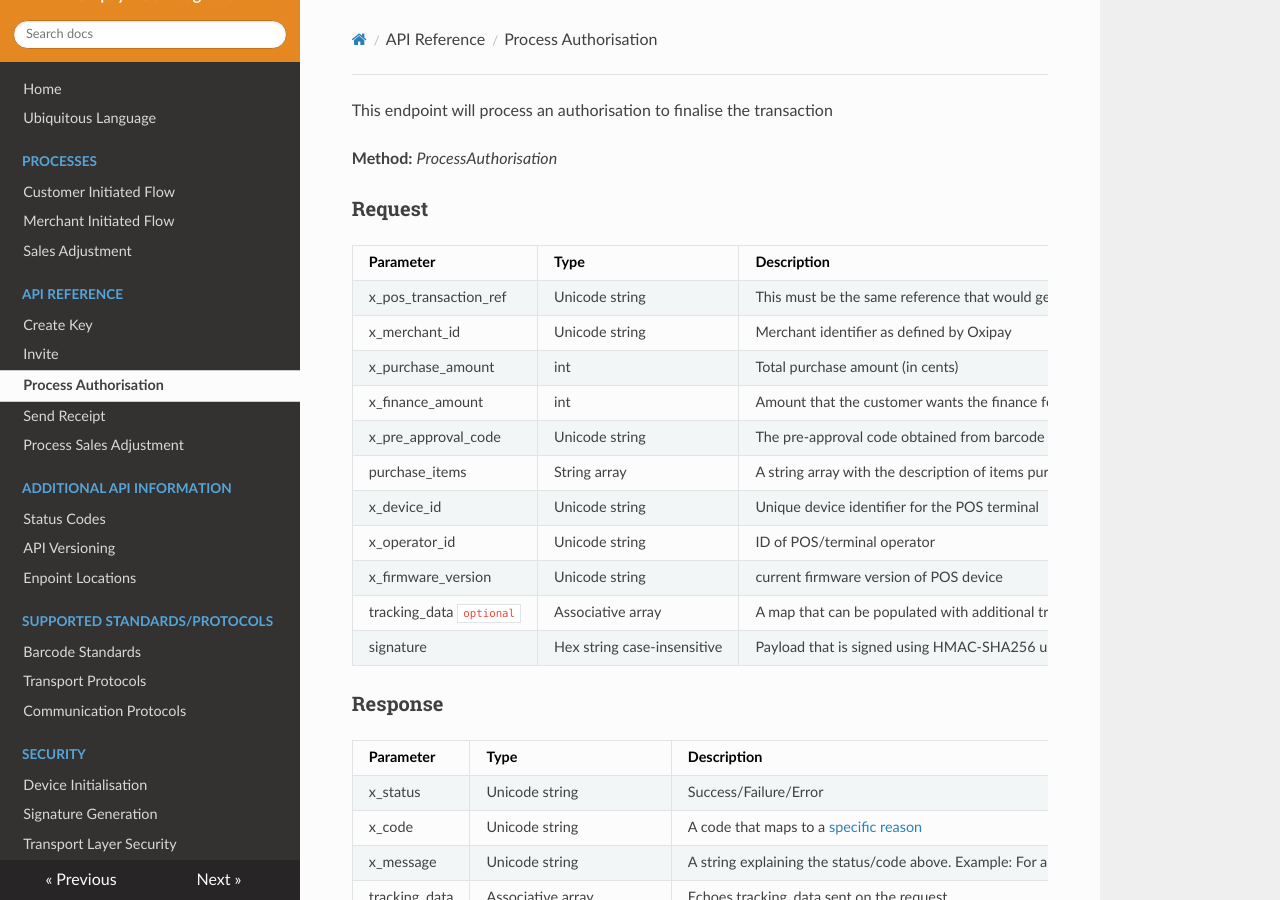
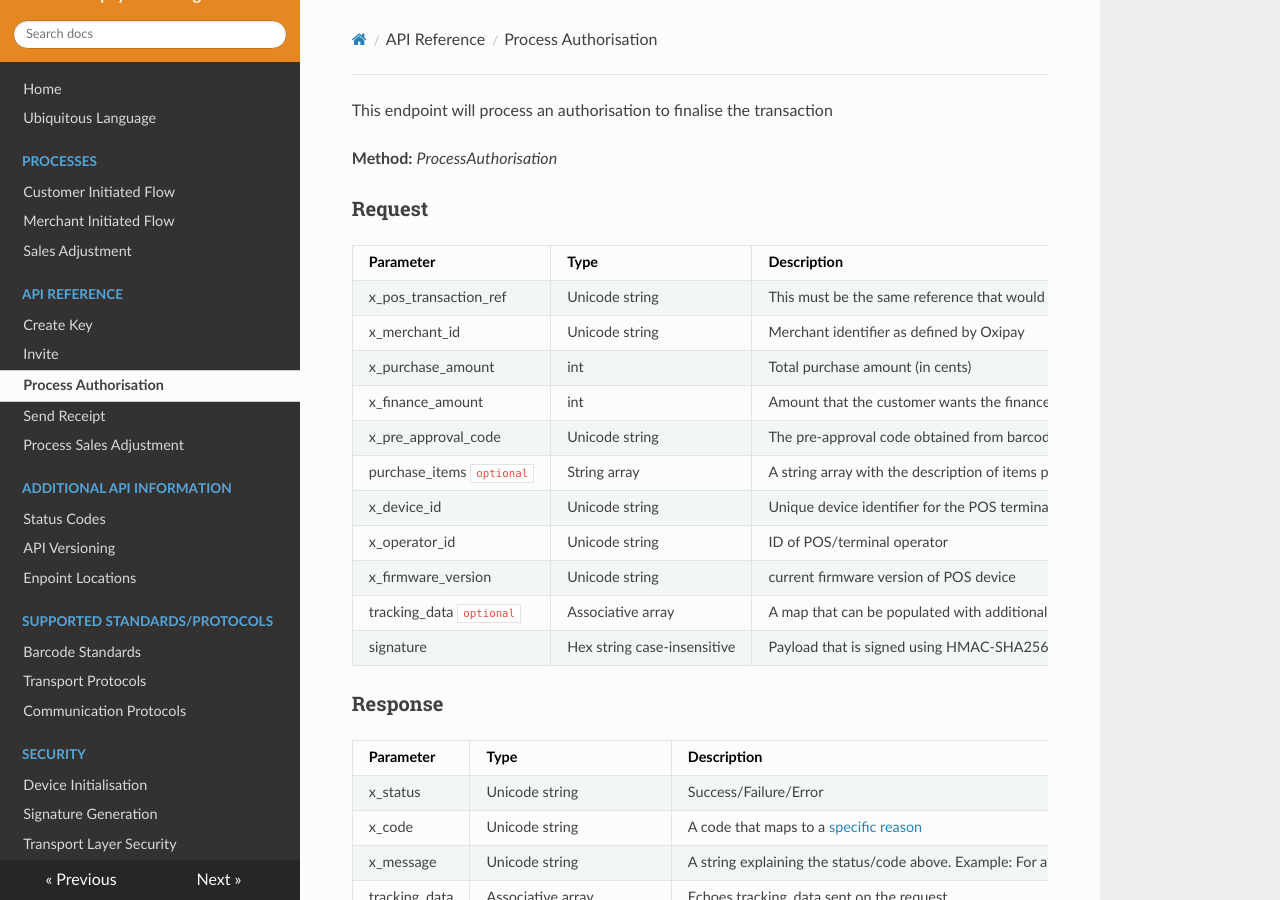
Before and after one commit to oxipay/posdocs, an MkDocs documentation site: the page built from docs/api/process_authorisation.md, in a window 1280 px wide and 900 px high. Built offline with MkDocs 1.6.1, drawn with Linux system fonts in a browser that asks for light colours; nearby versions of some CDN libraries; old or Windows-style settings are respelled for this version of MkDocs.

Commit message:
adding optional to purchase_items

```diff
--- a/docs/api/process_authorisation.md
+++ b/docs/api/process_authorisation.md
@@ -11,7 +11,7 @@ x_merchant_id | Unicode string | Merchant identifier as defined by Oxipay
 x_purchase_amount | int | Total purchase amount (in cents)
 x_finance_amount | int | Amount that the customer wants the finance for from Oxipay (in cents)
 x_pre_approval_code | Unicode string | The pre-approval code obtained from barcode that the customer is presented
-purchase_items | String array | A string array with the description of items purchased
+purchase_items <code class="optional">optional</code> | String array | A string array with the description of items purchased
 x_device_id | Unicode string | Unique device identifier for the POS terminal
 x_operator_id | Unicode string | ID of POS/terminal operator
 x_firmware_version | Unicode string | current firmware version of POS device
```
